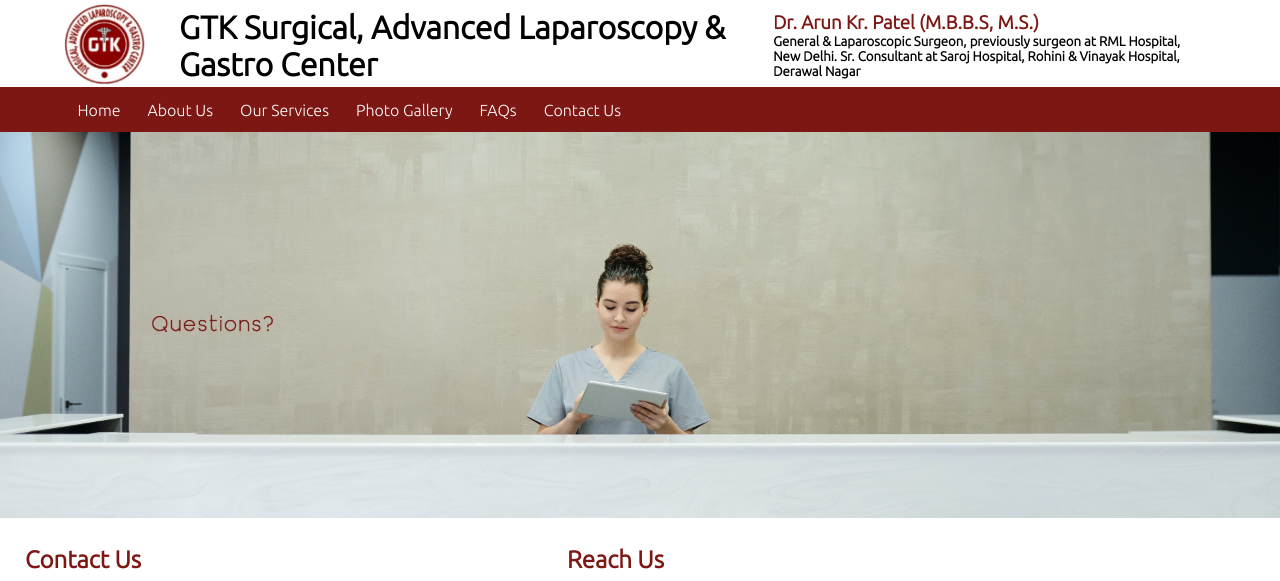
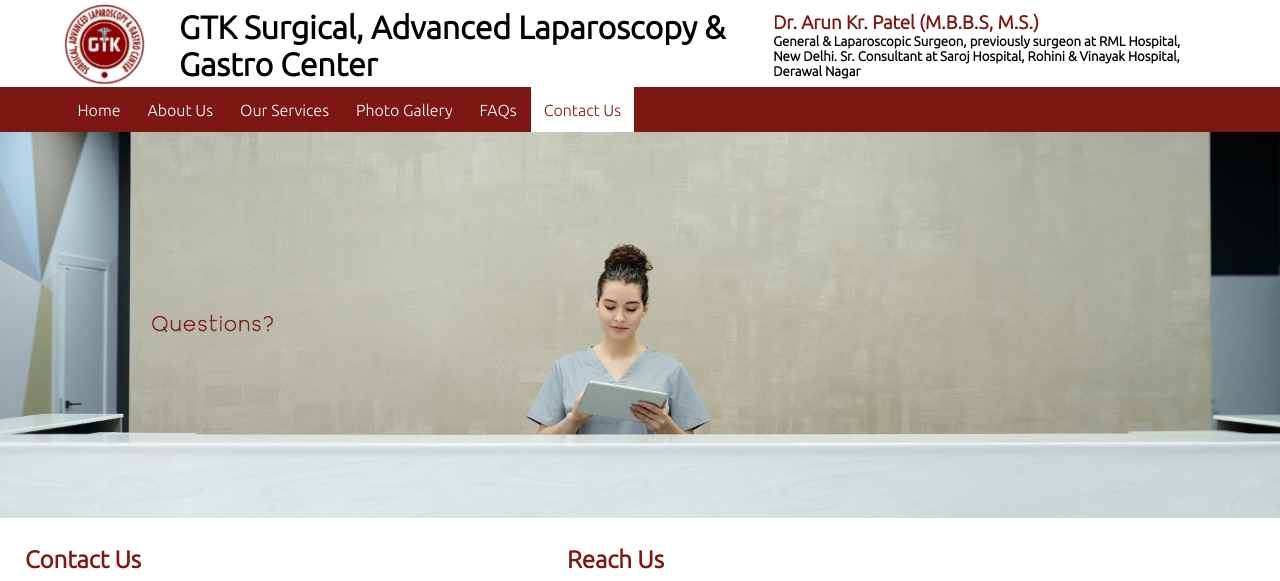
Before and after one commit to a1nukarsh/GTK_Clinic, a plain HTML site: page contact.html in a window 1280 px wide. Shown: the top 581 px of the page. Drawn offline with Linux system fonts and the light colour scheme.

Commit message:
Slight changes to the contact page

```diff
--- a/CSS/contact.css
+++ b/CSS/contact.css
@@ -1,3 +1,19 @@
+/* .left-nav ul li a{
+    display: block;
+    text-decoration: none;
+    border: 2px solid red;
+    padding: 15px 13px;
+    margin: 2px -11.5px;
+    background-color: white;
+    color: rgb(125, 23, 19);
+    transition: all 0.3s;
+} */
+#contacttab{
+    background-color: white;
+    color: rgb(125, 23, 19);
+    /* border: 1px solid rgb(125, 23, 19); */
+}
+
 /* mid container */
 /* .mid-container{
     height: 1200px;
--- a/CSS/main.css
+++ b/CSS/main.css
@@ -55,6 +55,7 @@ html{
 .navbar{
     margin-top: 2px;
     background-color: rgb(125, 23, 19);
+    /* border: 4px solid rgb(125, 23, 19); */
     /* border: 2px solid green; */
     height: 45px;
     width: 100%;
--- a/contact.html
+++ b/contact.html
@@ -37,7 +37,7 @@
                         <li><a href="/services.html">Our Services</a></li>
                         <li><a href="/photo.html">Photo Gallery</a></li>
                         <li><a href="/faq.html">FAQs</a></li>
-                        <li><a href="/contact.html">Contact Us</a></li>
+                        <li><a id="contacttab" href="/contact.html">Contact Us</a></li>
                     </ul>
                 </div>
                 <div class="right-nav"></div>
@@ -78,6 +78,7 @@
             </div>
         </div>
     </div>
+    <div class="bottom-container"></div>
 </body>
 
 </html>
```
Also changed, not shown: home.html (+2 -0 lines), 1 other file.
